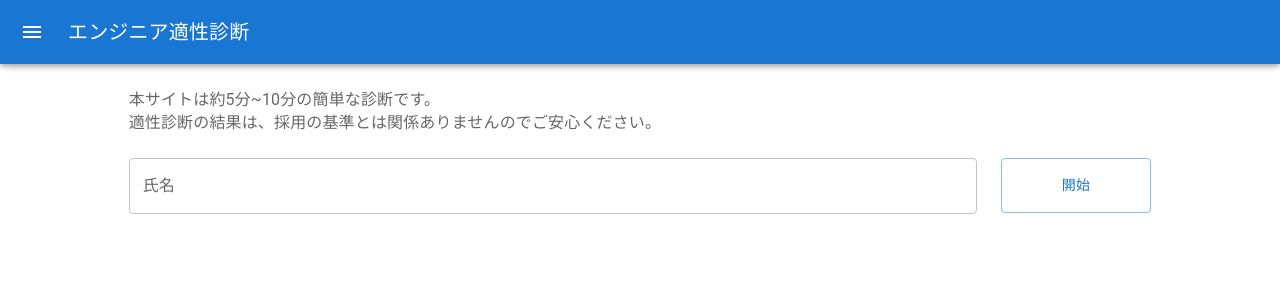
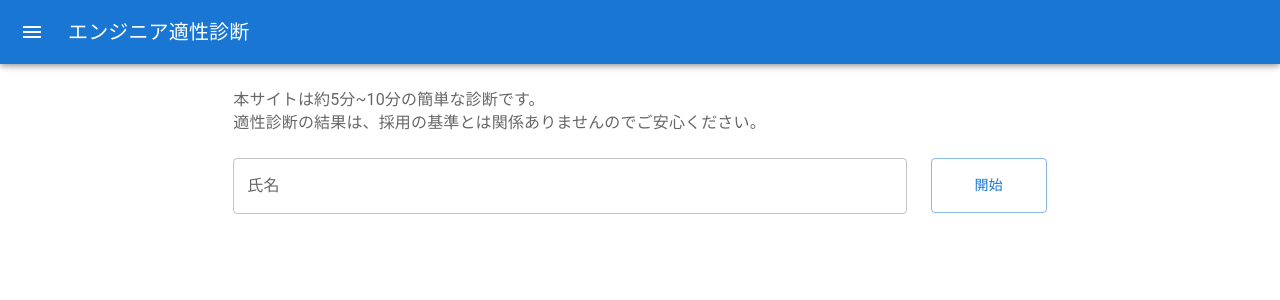
Before and after one commit to shu0603n/tekisei-shindan, a Next.js app: page /test in a window 1280 px wide. Shown: the top 300 px of the page. Built offline with nearby package versions, Linux system fonts and the light colour scheme.

Commit message:
test.tsx を更新

```diff
--- a/pages/test.tsx
+++ b/pages/test.tsx
@@ -266,7 +266,7 @@ export default function Home() {
     <PersistentDrawerLeft>
       <main className={styles.main}>
         <Grid container spacing={3} justifyContent="center" alignItems="center">
-          <Grid item xs={10}>
+          <Grid item xs={11} md={8}>
             <Grid container spacing={3}>
               {!start && (
                 <>
```
